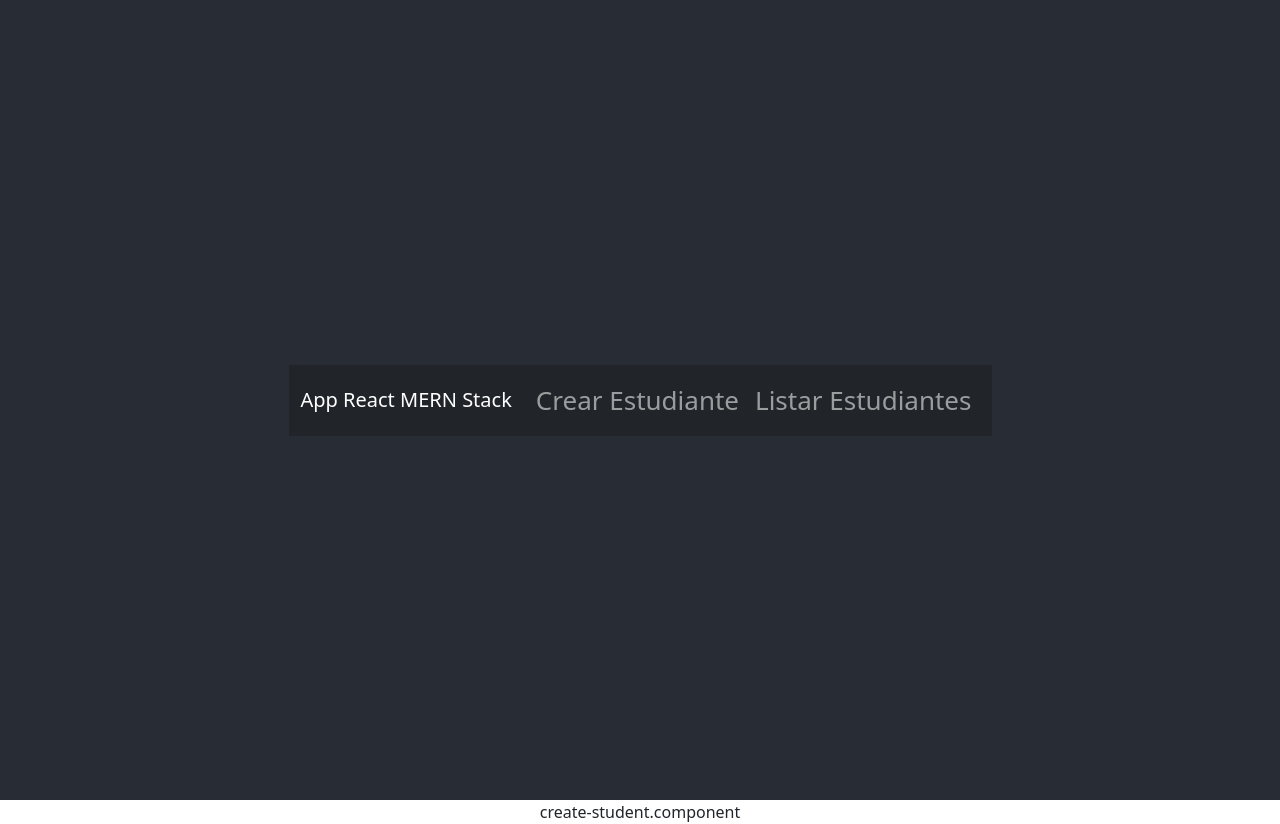
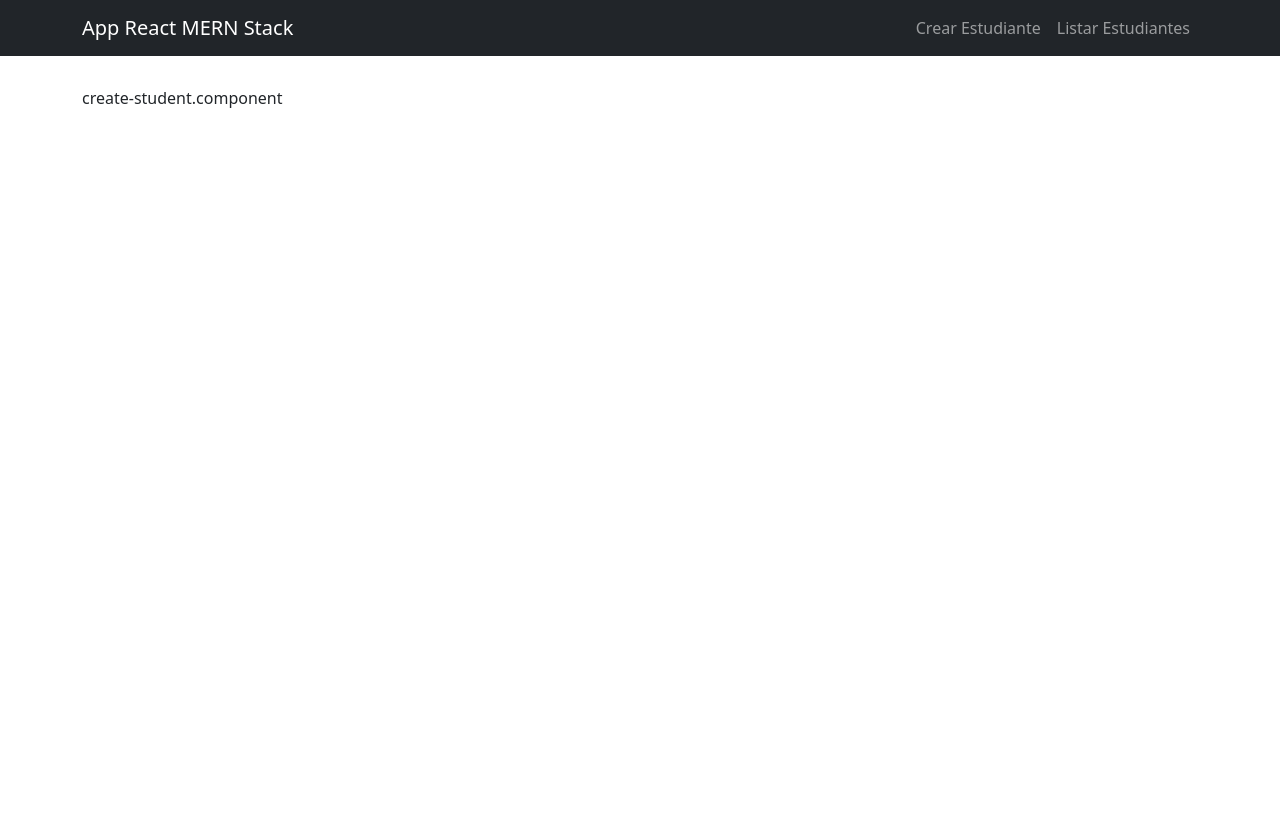
Before and after one commit to lipaorge/Power, a React (Create React App) app: page / in a window 1280 px wide. After the commit the page ends 800 px from the top, so only its background shows below. Built offline with nearby package versions, Linux system fonts and the light colour scheme.

Commit message:
cambios en App.css y student list, create student components, clase del https://www.youtube.com/watch?v=IZA3smirwm8&ab_channel=Misi%C3%B3nTIC2022Ruta2-iMaster 25 oct

```diff
--- a/src/App.css
+++ b/src/App.css
@@ -1,38 +1,39 @@
-.App {
-  text-align: center;
+.wrapper {
+  padding-top: 30px;
 }
 
-.App-logo {
-  height: 40vmin;
-  pointer-events: none;
+body h3 {
+  margin-bottom: 25px;
 }
 
-@media (prefers-reduced-motion: no-preference) {
-  .App-logo {
-    animation: App-logo-spin infinite 20s linear;
-  }
+.navbar-brand a {
+  color: #ffffff;
 }
 
-.App-header {
-  background-color: #282c34;
-  min-height: 100vh;
-  display: flex;
-  flex-direction: column;
-  align-items: center;
-  justify-content: center;
-  font-size: calc(10px + 2vmin);
-  color: white;
+.form-wrapper,
+.table-wrapper {
+  max-width: 500px;
+  margin: 0 auto;
 }
 
-.App-link {
-  color: #61dafb;
+.table-wrapper {
+  max-width: 700px;
 }
 
-@keyframes App-logo-spin {
-  from {
-    transform: rotate(0deg);
-  }
-  to {
-    transform: rotate(360deg);
-  }
+.edit-link {
+  padding: 7px 10px;
+  font-size: 0.875rem;
+  line-height: normal;
+  border-radius: 0.2rem;
+  color: #fff;
+  background-color: #28a745;
+  border-color: #28a745;
+  margin-right: 10px;
+  position: relative;
+  top: 1px;
 }
+
+.edit-link:hover {
+  text-decoration: none;
+  color: #ffffff;
+}
--- a/src/components/student-list.component.js
+++ b/src/components/student-list.component.js
@@ -0,0 +1,9 @@
+import React, { Component } from 'react'
+
+export default class StudentList extends Component {
+  render() {
+    return (
+      <div>create-student.component</div>
+    )
+  }
+}
```
